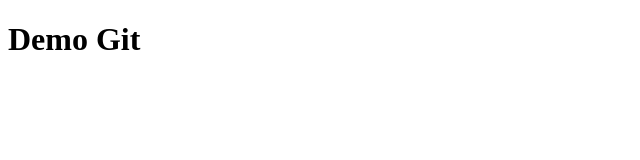
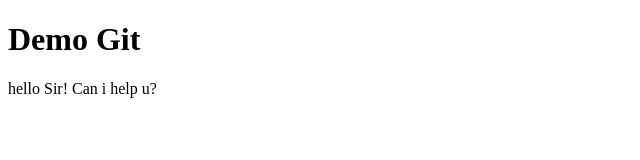
Before and after one commit to hieunguyen9521/hieu-ng, a plain HTML site: page index.html in a window 1280 px wide. Shown: the whole page, without its empty margins (0-640 px from the left). Drawn offline with Linux system fonts and the light colour scheme.

Commit message:
cap nha feature c cho master

```diff
--- a/index.html
+++ b/index.html
@@ -8,5 +8,6 @@
 </head>
 <body>
     <h1>Demo Git</h1>
+    <p>hello Sir! Can i help u?</p>
 </body>
 </html>
```
